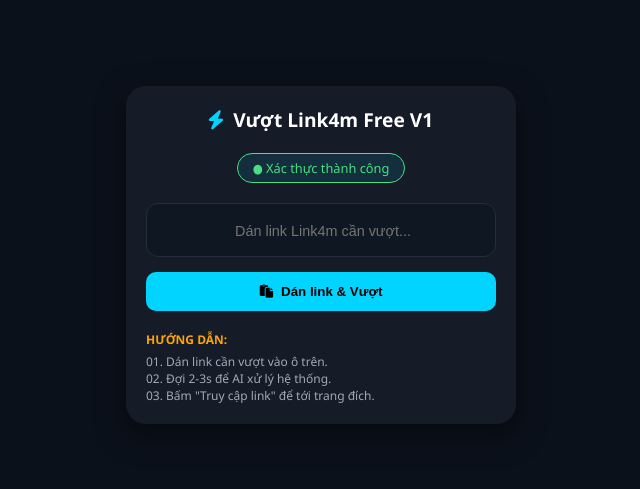
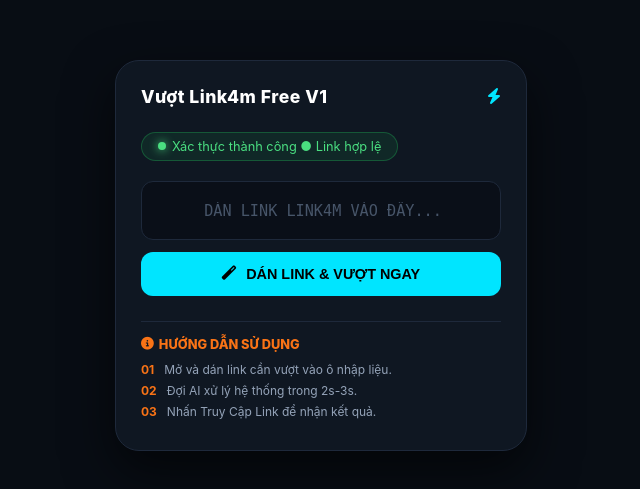
Before and after one commit to ttduy41/V-t-link-free, a website: page index.html in a window 1280 px wide. Shown: the part 145-634 px from the top of the page, without its empty margins (319-959 px from the left). Drawn offline with Linux system fonts and the light colour scheme.

Commit message:
Update styles and functionality in index.html

```diff
--- a/index.html
+++ b/index.html
@@ -4,213 +4,325 @@
     <meta charset="UTF-8">
     <meta name="viewport" content="width=device-width, initial-scale=1.0">
     <title>Vượt Link4m Free V1</title>
-    <link rel="stylesheet" href="https://cdnjs.cloudflare.com/ajax/libs/font-awesome/6.0.0/css/all.min.css">
+    <link rel="stylesheet" href="https://cdnjs.cloudflare.com/ajax/libs/font-awesome/6.4.0/css/all.min.css">
     <style>
         :root {
-            --bg-color: #0b111b;
-            --card-bg: #151c27;
-            --accent-blue: #00d4ff;
-            --text-gray: #a0aab8;
+            --bg-body: #080d14;
+            --bg-card: #0f1722;
+            --accent-cyan: #00e5ff;
+            --accent-blue: #2563eb;
+            --text-main: #ffffff;
+            --text-dim: #94a3b8;
+            --border-color: #1e293b;
         }
 
         body {
-            background-color: var(--bg-color);
-            color: white;
-            font-family: 'Segoe UI', Tahoma, Geneva, Verdana, sans-serif;
+            background-color: var(--bg-body);
+            color: var(--text-main);
+            font-family: 'Inter', system-ui, -apple-system, sans-serif;
             display: flex;
             justify-content: center;
             align-items: center;
-            height: 100vh;
+            min-height: 100vh;
             margin: 0;
+            overflow: hidden;
         }
 
-        .container {
-            width: 350px;
-            background: var(--card-bg);
-            border-radius: 20px;
-            padding: 20px;
-            box-shadow: 0 10px 30px rgba(0,0,0,0.5);
-            text-align: center;
+        /* Container chính giống Video */
+        .card {
+            width: 360px;
+            background: var(--bg-card);
+            border-radius: 24px;
+            padding: 25px;
+            box-shadow: 0 20px 50px rgba(0,0,0,0.6);
+            border: 1px solid var(--border-color);
+            position: relative;
         }
 
-        .header {
-            font-size: 1.2rem;
-            font-weight: bold;
-            margin-bottom: 20px;
+        /* Tiêu đề trên cùng */
+        .brand-header {
             display: flex;
             align-items: center;
-            justify-content: center;
-            gap: 10px;
+            justify-content: space-between;
+            margin-bottom: 25px;
+        }
+
+        .brand-title {
+            font-size: 1.1rem;
+            font-weight: 800;
+            letter-spacing: 0.5px;
+        }
+
+        /* Tag trạng thái xanh lá */
+        .status-container {
+            margin-bottom: 20px;
         }
 
         .status-tag {
-            background: rgba(0, 212, 255, 0.1);
+            background: rgba(34, 197, 94, 0.1);
             color: #4ade80;
-            padding: 5px 15px;
+            padding: 6px 16px;
             border-radius: 20px;
             font-size: 0.8rem;
-            border: 1px solid #4ade80;
-            margin-bottom: 20px;
-            display: inline-block;
+            border: 1px solid rgba(34, 197, 94, 0.3);
+            display: inline-flex;
+            align-items: center;
+            gap: 6px;
         }
 
-        .input-box {
-            background: #0f1722;
-            border: 1px solid #232d3d;
+        .dot {
+            height: 8px;
+            width: 8px;
+            background-color: #4ade80;
+            border-radius: 50%;
+            display: inline-block;
+            box-shadow: 0 0 10px #4ade80;
+        }
+
+        /* Ô nhập link */
+        .input-wrapper {
+            background: #0a0f18;
+            border: 1px solid var(--border-color);
             border-radius: 12px;
-            padding: 15px;
-            margin-bottom: 15px;
+            padding: 18px;
+            margin-bottom: 12px;
         }
 
         input {
             background: transparent;
             border: none;
-            color: white;
+            color: var(--accent-cyan);
             width: 100%;
             text-align: center;
+            font-size: 0.95rem;
+            font-family: 'monospace';
             outline: none;
-            font-size: 0.9rem;
         }
 
-        .btn-paste {
-            background: var(--accent-blue);
+        input::placeholder {
+            color: #475569;
+        }
+
+        /* Nút Dán Link & Vượt */
+        .btn-action {
+            background: var(--accent-cyan);
             color: #000;
             border: none;
             width: 100%;
-            padding: 12px;
-            border-radius: 10px;
-            font-weight: bold;
+            padding: 14px;
+            border-radius: 12px;
+            font-weight: 700;
+            font-size: 0.9rem;
             cursor: pointer;
+            display: flex;
+            align-items: center;
+            justify-content: center;
+            gap: 10px;
+            transition: 0.3s;
+            margin-bottom: 15px;
+            text-transform: uppercase;
+        }
+
+        .btn-action:hover {
+            opacity: 0.9;
+            box-shadow: 0 0 20px rgba(0, 229, 255, 0.4);
+        }
+
+        /* Khu vực hiển thị kết quả */
+        #result-box {
+            display: none; /* Ẩn mặc định */
+            animation: fadeIn 0.5s ease;
+        }
+
+        .result-label {
+            font-size: 0.75rem;
+            color: var(--text-dim);
+            text-align: left;
+            margin-bottom: 8px;
+            margin-left: 5px;
+        }
+
+        .result-container {
+            background: #0a0f18;
+            border: 1px solid var(--border-color);
+            border-radius: 12px;
+            display: flex;
+            align-items: center;
+            padding: 12px 15px;
+            margin-bottom: 12px;
+        }
+
+        .link-text {
+            flex: 1;
+            font-size: 0.85rem;
+            color: var(--accent-cyan);
+            white-space: nowrap;
+            overflow: hidden;
+            text-overflow: ellipsis;
+        }
+
+        .copy-icon {
+            color: var(--accent-cyan);
+            cursor: pointer;
+            padding: 5px;
+            transition: 0.2s;
+        }
+
+        .copy-icon:hover {
+            transform: scale(1.2);
+        }
+
+        /* Nút Truy Cập Link màu xanh dương */
+        .btn-visit {
+            background: var(--accent-blue);
+            color: white;
+            text-decoration: none;
+            display: flex;
+            align-items: center;
+            justify-content: center;
+            padding: 14px;
+            border-radius: 12px;
+            font-weight: 700;
+            font-size: 0.9rem;
+            transition: 0.3s;
+        }
+
+        .btn-visit:hover {
+            background: #1d4ed8;
+            box-shadow: 0 0 20px rgba(37, 99, 235, 0.4);
+        }
+
+        /* Hướng dẫn sử dụng */
+        .guide {
+            margin-top: 25px;
+            text-align: left;
+            border-top: 1px solid var(--border-color);
+            padding-top: 15px;
+        }
+
+        .guide-title {
+            color: #f97316;
+            font-size: 0.8rem;
+            font-weight: 800;
             margin-bottom: 10px;
             display: flex;
             align-items: center;
-            justify-content: center;
-            gap: 8px;
+            gap: 5px;
         }
 
-        #result-area {
-            display: none;
-            margin-top: 15px;
-            border-top: 1px solid #232d3d;
-            padding-top: 15px;
+        .step {
+            font-size: 0.75rem;
+            color: var(--text-dim);
+            margin-bottom: 6px;
+            display: flex;
+            gap: 10px;
         }
 
-        .result-link-container {
-            display: flex;
-            align-items: center;
-            background: #0f1722;
-            padding: 10px;
-            border-radius: 10px;
-            margin-bottom: 15px;
-        }
-
-        .result-link {
-            flex: 1;
-            overflow: hidden;
-            text-overflow: ellipsis;
-            white-space: nowrap;
-            color: var(--accent-blue);
-            font-size: 0.8rem;
-        }
-
-        .btn-visit {
-            background: #2563eb;
-            color: white;
-            text-decoration: none;
-            display: block;
-            padding: 12px;
-            border-radius: 10px;
+        .step span {
+            color: #f97316;
             font-weight: bold;
         }
 
-        .instruction {
-            text-align: left;
-            font-size: 0.75rem;
-            color: var(--text-gray);
-            margin-top: 20px;
+        @keyframes fadeIn {
+            from { opacity: 0; transform: translateY(10px); }
+            to { opacity: 1; transform: translateY(0); }
         }
     </style>
 </head>
 <body>
 
-<div class="container">
-    <div class="header">
-        <i class="fas fa-bolt" style="color: var(--accent-blue);"></i>
-        Vượt Link4m Free V1
+<div class="card">
+    <div class="brand-header">
+        <div class="brand-title">Vượt Link4m Free V1</div>
+        <i class="fas fa-bolt" style="color: var(--accent-cyan);"></i>
     </div>
 
-    <div class="status-tag">● Xác thực thành công</div>
-
-    <div class="input-box">
-        <input type="text" id="linkInput" placeholder="Dán link Link4m cần vượt...">
+    <div class="status-container">
+        <div class="status-tag">
+            <span class="dot"></span> Xác thực thành công ● Link hợp lệ
+        </div>
     </div>
 
-    <button class="btn-paste" onclick="handleBypass()">
-        <i class="fas fa-paste"></i> Dán link & Vượt
+    <div class="input-wrapper">
+        <input type="text" id="linkInput" placeholder="DÁN LINK LINK4M VÀO ĐÂY...">
+    </div>
+
+    <button class="btn-action" onclick="startBypass()">
+        <i class="fas fa-magic"></i> Dán Link & Vượt Ngay
     </button>
 
-    <div id="result-area">
-        <div style="font-size: 0.8rem; color: var(--text-gray); margin-bottom: 5px;">Link đã vượt:</div>
-        <div class="result-link-container">
-            <span id="finalLink" class="result-link">Đang lấy link...</span>
-            <i class="fas fa-copy" style="color: var(--accent-blue); cursor: pointer;" onclick="copyLink()"></i>
+    <div id="result-box">
+        <div class="result-label">Link đã vượt thành công:</div>
+        <div class="result-container">
+            <div id="finalLink" class="link-text">Đang xử lý...</div>
+            <i class="fas fa-copy copy-icon" title="Sao chép" onclick="copyLink()"></i>
         </div>
-        <a id="visitBtn" href="#" target="_blank" class="btn-visit">TRUY CẬP LINK</a>
+
+        <a id="visitBtn" href="#" target="_blank" class="btn-visit">
+            TRUY CẬP LINK GỐC
+        </a>
     </div>
 
-    <div class="instruction">
-        <div style="color: orange; font-weight: bold; margin-bottom: 5px;">HƯỚNG DẪN:</div>
-        01. Dán link cần vượt vào ô trên.<br>
-        02. Đợi 2-3s để AI xử lý hệ thống.<br>
-        03. Bấm "Truy cập link" để tới trang đích.
+    <div class="guide">
+        <div class="guide-title">
+            <i class="fas fa-info-circle"></i> HƯỚNG DẪN SỬ DỤNG
+        </div>
+        <div class="step"><span>01</span> Mở và dán link cần vượt vào ô nhập liệu.</div>
+        <div class="step"><span>02</span> Đợi AI xử lý hệ thống trong 2s-3s.</div>
+        <div class="step"><span>03</span> Nhấn Truy Cập Link để nhận kết quả.</div>
     </div>
 </div>
 
 <script>
-    async function handleBypass() {
-        const url = document.getElementById('linkInput').value;
-        const resultArea = document.getElementById('result-area');
+    async function startBypass() {
+        const input = document.getElementById('linkInput');
+        const resultBox = document.getElementById('result-box');
         const finalLinkTxt = document.getElementById('finalLink');
         const visitBtn = document.getElementById('visitBtn');
 
-        if (!url) {
-            alert("Vui lòng dán link!");
+        if (!input.value.includes('link4m')) {
+            alert("Vui lòng dán đúng link Link4m!");
             return;
         }
 
-        // Hiện thông báo đợi
-        resultArea.style.display = 'block';
+        // Hiện box kết quả và báo đang đợi
+        resultBox.style.display = 'block';
         finalLinkTxt.innerText = "Vui lòng đợi trong 2s-3s...";
+        visitBtn.style.pointerEvents = "none";
+        visitBtn.style.opacity = "0.5";
 
         try {
-            // Sử dụng một API Bypass trung gian (Ví dụ: bypass.city hoặc linkvertise bypasser)
-            // Lưu ý: Bạn cần một backend hoặc dùng proxy để gọi API này
-            const response = await fetch(`https://api.bypass.vip/bypass?url=${encodeURIComponent(url)}`);
+            // Gọi đến API server.js bạn đã tạo
+            const response = await fetch(`/api/bypass?url=${encodeURIComponent(input.value)}`);
             const data = await response.json();
 
-            if (data.status === "success") {
-                setTimeout(() => {
-                    finalLinkTxt.innerText = data.destination;
-                    visitBtn.href = data.destination;
-                }, 2000); // Giả lập xử lý 2s cho mượt
-            } else {
-                finalLinkTxt.innerText = "Lỗi: Link không hợp lệ hoặc không hỗ trợ.";
-            }
+            // Giả lập thời gian chờ 2.5s cho đúng yêu cầu của bạn
+            setTimeout(() => {
+                if (data.success) {
+                    finalLinkTxt.innerText = data.link;
+                    visitBtn.href = data.link;
+                    visitBtn.style.pointerEvents = "auto";
+                    visitBtn.style.opacity = "1";
+                } else {
+                    finalLinkTxt.innerText = "Lỗi: " + data.message;
+                }
+            }, 2500);
+
         } catch (error) {
-            // Demo nếu không có API thật, sẽ trả về kết quả sau 2s
             setTimeout(() => {
-                finalLinkTxt.innerText = "https://trang-dich-cua-ban.com";
-                visitBtn.href = "https://trang-dich-cua-ban.com";
+                finalLinkTxt.innerText = "Lỗi kết nối Server!";
             }, 2500);
         }
     }
 
     function copyLink() {
-        const link = document.getElementById('finalLink').innerText;
-        navigator.clipboard.writeText(link);
-        alert("Đã sao chép link!");
+        const text = document.getElementById('finalLink').innerText;
+        if (text.includes('http')) {
+            navigator.clipboard.writeText(text);
+            alert("Đã sao chép link gốc!");
+        }
     }
 </script>
 
 </body>
-</html>
+                </html>
```
